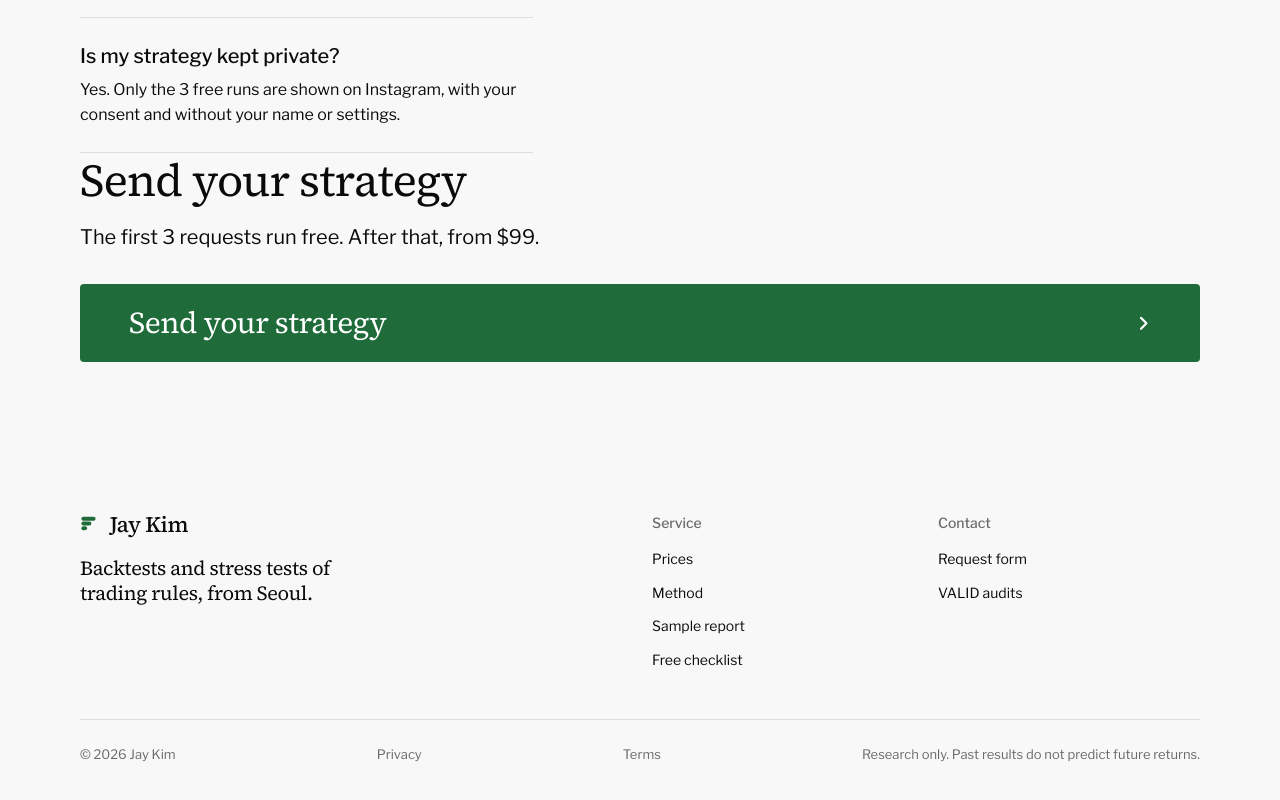
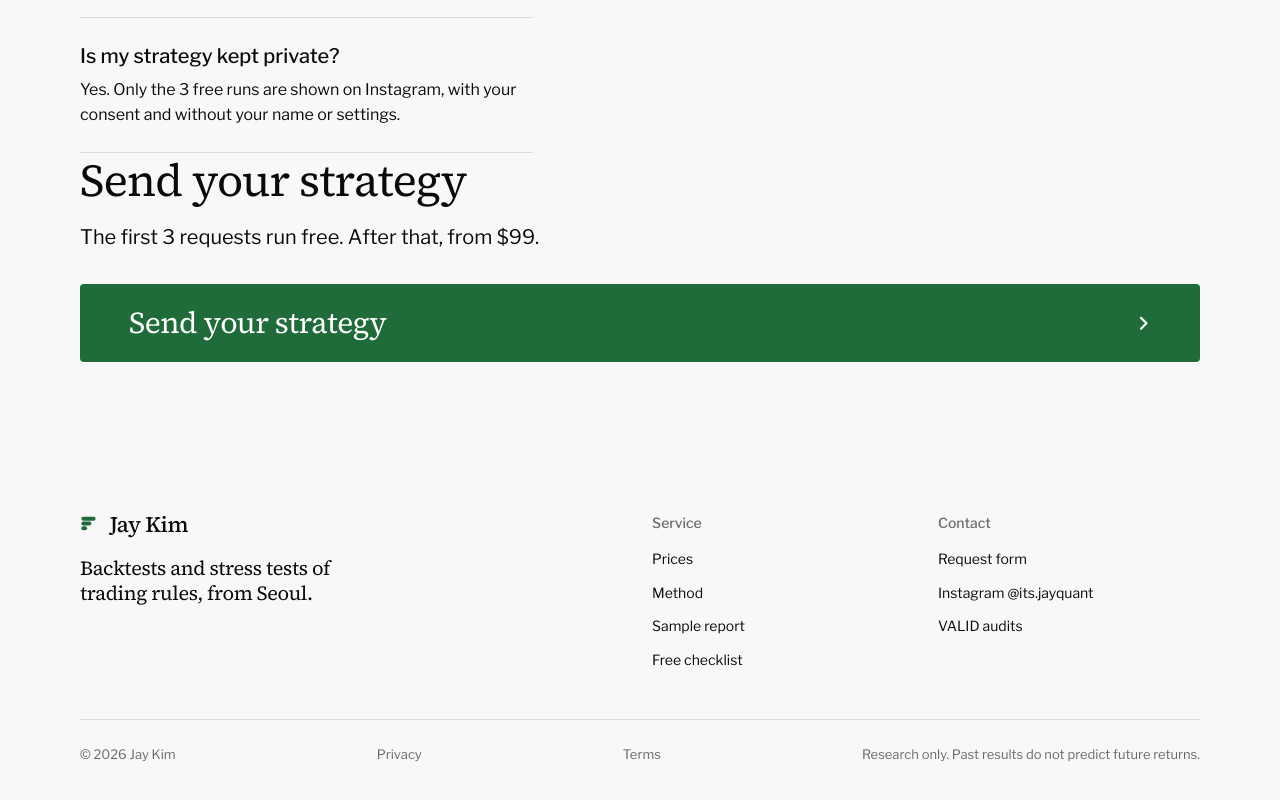
Before and after one commit to orcajae/backtest, a plain HTML site: page index.html in a window 1280 px wide. Shown: the part 3964-4764 px from the top of the page. Drawn offline with nearby package versions, Linux system fonts and the light colour scheme.

Commit message:
Add Instagram @its.jayquant link to footers

```diff
--- a/index.html
+++ b/index.html
@@ -315,7 +315,7 @@
           <p class="footer__lede">Backtests and stress tests of trading rules, from Seoul.</p>
         </div>
         <div class="span-3 start-7 footer__col"><h3>Service</h3><ul><li><a href="#prices">Prices</a></li><li><a href="methodology.html">Method</a></li><li><a href="sample-report.html">Sample report</a></li><li><a href="checklist.html">Free checklist</a></li></ul></div>
-        <div class="span-3 footer__col"><h3>Contact</h3><ul><li><a href="#request">Request form</a></li><li><a href="https://orcajae.github.io/valid-framework/">VALID audits</a></li></ul></div>
+        <div class="span-3 footer__col"><h3>Contact</h3><ul><li><a href="#request">Request form</a></li><li><a href="https://www.instagram.com/its.jayquant/" rel="me">Instagram @its.jayquant</a></li><li><a href="https://orcajae.github.io/valid-framework/">VALID audits</a></li></ul></div>
       </div>
       <div class="footer__legal">
         <span>&copy; 2026 Jay Kim</span>
```
Also changed, not shown: checklist.html (+1 -0 lines), thanks.html (+1 -0 lines).
